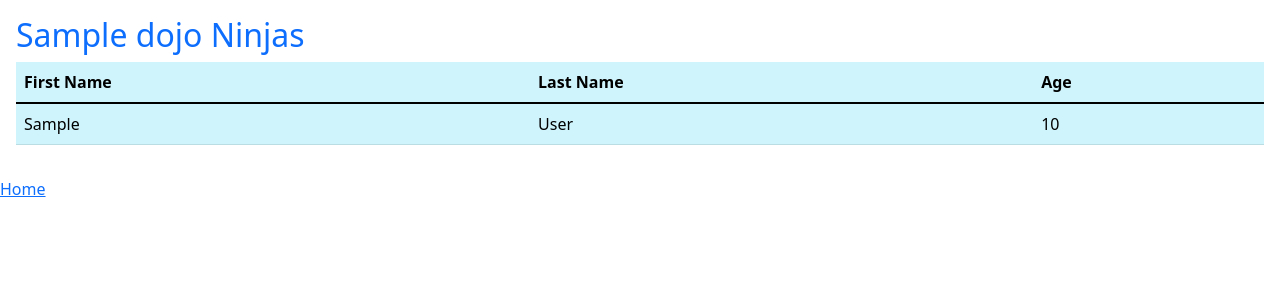
After one commit to funki73/Python, a Flask app: template flask_mysql/dojos_and_ninjas/flask_app/templates/dojo_show.html in a window 1280 px wide. The commit adds this page. Shown: the top 300 px of the page. Run offline with Flask 2, Linux system fonts and the light colour scheme; the template is opened without the code that fills it: most values are stand-ins (such as "Sample title", 1, 10 or a date in 2020).

Commit message:
1107210739

```diff
--- /dev/null
+++ b/flask_mysql/dojos_and_ninjas/flask_app/__init__.py
@@ -0,0 +1,4 @@
+from flask import Flask
+
+app = Flask(__name__)
+app.secret_key = "keep it safe, keep it secure"
--- a/flask_mysql/dojos_and_ninjas/static/style.css
+++ b/flask_mysql/dojos_and_ninjas/flask_app/static/style.css
@@ -5,9 +5,13 @@
 
 .columns{
     display: flex;
+    padding: 10px;
 }
 
-.newdojos,
-.alldojos{
+.newdojos{
     padding: 10px;
 }
+
+.alldojos{
+    margin-left: 100px;
+}
--- /dev/null
+++ b/flask_mysql/dojos_and_ninjas/flask_app/templates/dojo_show.html
@@ -0,0 +1,35 @@
+<!DOCTYPE html>
+<html lang="en">
+<head>
+    <meta charset="UTF-8">
+    <meta http-equiv="X-UA-Compatible" content="IE=edge">
+    <meta name="viewport" content="width=device-width, initial-scale=1.0">
+    <link rel="stylesheet" href="{{ url_for('static', filename='style.css') }}">
+    <link href="https://cdn.jsdelivr.net/npm/bootstrap@5.1.3/dist/css/bootstrap.min.css" rel="stylesheet" integrity="sha384-1BmE4kWBq78iYhFldvKuhfTAU6auU8tT94WrHftjDbrCEXSU1oBoqyl2QvZ6jIW3" crossorigin="anonymous">
+    <title>Dojos and Ninjas</title>
+</head>
+<body>
+    <div class="card-body">
+        <h2 class="card-title text-primary">{{dojo.name}} Ninjas</h2>
+        <table class="table table-info">
+            <thead>
+                <tr>
+                    <th>First Name</th>
+                    <th>Last Name</th>
+                    <th>Age</th>
+                </tr>
+            </thead>
+            <tbody>
+                {% for ninja in dojo.ninjas %}
+                <tr>
+                    <td>{{ ninja.first_name }}</td>
+                    <td>{{ ninja.last_name }}</td>
+                    <td>{{ ninja.age }}</td>
+                </tr>
+                {% endfor %}
+            </tbody>
+        </table>
+    </div>
+<a href="/" class="text-center mx-auto">Home</a>
+</body>
+</html>
--- a/flask_mysql/dojos_and_ninjas/templates/dojos.html
+++ b/flask_mysql/dojos_and_ninjas/flask_app/templates/dojos.html
@@ -11,8 +11,8 @@
     <body>
         <div class="container">
             <div class="columns">
+                    <div class="newdojo">
                         <h1>New Dojo</h1>
-                        <div class="newdojo">
                         <form action="/create_dojo" method="POST">
                         <p>Name:</p>
                         <input type="text" name="name" id="">
@@ -37,7 +37,7 @@
                     </tbody>
                     </div>
                 </div>
-                <a href="/ninja">Add Ninja</a>
+                <a href="/ninjas">Add Ninja</a>
             </div>
         </div>
     </body>
--- a/flask_mysql/dojos_and_ninjas/templates/ninja.html
+++ b/flask_mysql/dojos_and_ninjas/flask_app/templates/ninja.html
@@ -10,14 +10,14 @@
 </head>
 <body>
     <h1>New Ninja</h1>
-    <form action="/ninjas" method="post">
+    <form action="/ninja/add" method="post">
 
         <div class="row mb-3">
                 <label for="dojo" class="col-sm-2 col-form-label">Dojo</label>
             <div class="col-sm-10">
                 <select type="option" class="form-control" id="location" name="dojo_id">
                 {% for dojo in dojos %}
-                <option value="{{dojo.id}}">{{ dojo.name}}</option>
+                <option value="{{dojo.id}}">{{ dojo.name }}</option>
                 {% endfor %}
                 </select>
             </div>
--- /dev/null
+++ b/flask_mysql/dojos_and_ninjas/server.py
@@ -0,0 +1,9 @@
+from flask_app import app
+
+from flask_app.controllers import dojos
+
+from flask_app.controllers import ninjas
+
+
+if __name__=="__main__":
+    app.run(debug=True)
```
Also changed, not shown: flask_mysql/dojos_and_ninjas/flask_app/controllers/dojos.py (added, +29 -0 lines), flask_mysql/dojos_and_ninjas/flask_app/controllers/ninjas.py (added, +16 -0 lines), flask_mysql/dojos_and_ninjas/flask_app/models/dojo.py (renamed from flask_mysql/dojos_and_ninjas/models/dojo.py, +3 -4 lines), flask_mysql/dojos_and_ninjas/flask_app/models/ninja.py (renamed from flask_mysql/dojos_and_ninjas/models/ninja.py, +3 -4 lines), flask_mysql/dojos_and_ninjas/servery.py (deleted, +0 -38 lines), flask_mysql/dojos_and_ninjas/templates/dojo_show.html (deleted, +0 -14 lines), flask_mysql/dojos_and_ninjas/flask_app/config/mysqlconnection.py (renamed from flask_mysql/dojos_and_ninjas/mysqlconnection.py), flask_mysql/dojos_and_ninjas/flask_app/templates/index.html (renamed from flask_mysql/dojos_and_ninjas/templates/index.html), 4 other files. Lines whose indentation alone changed are shown as unchanged.
